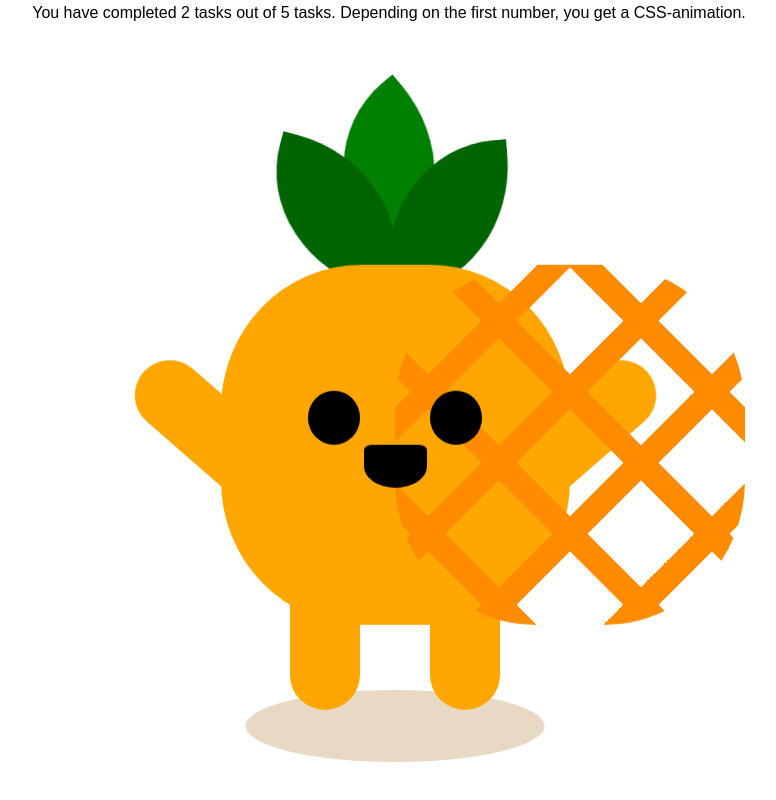
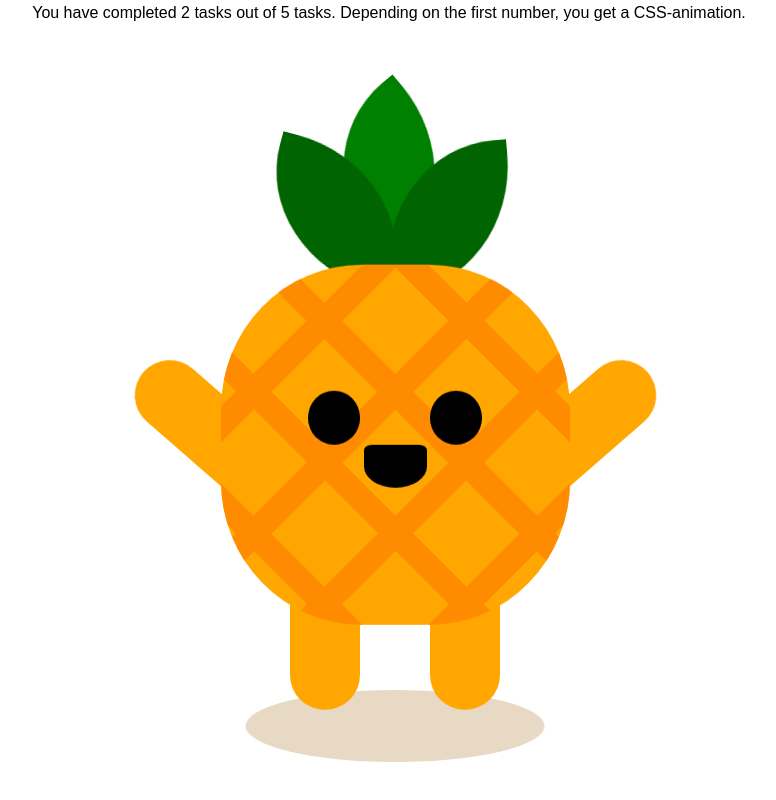
Before and after one commit to stuven1/habittracker, a React app in the folder code/: page / in a window 1280 px wide. Shown: the part 650-1450 px from the top of the page, without its empty margins (251-1027 px from the left). Built offline with nearby package versions, Linux system fonts and the light colour scheme.

Commit message:
Net centered over pineapple body

```diff
--- a/code/src/components/gratification.css
+++ b/code/src/components/gratification.css
@@ -37,13 +37,14 @@
   left: 24%;
   top: 27%;
   width: 54%; }
-.body::after { /* ANANASENS KLÄDER - MAN KAN TA BORT DENNA OM MAN INTE KAN RÄTTA TILL RUTNÄTET */
+.body::after {
   background: repeating-linear-gradient(-45deg, transparent, transparent 15%, darkorange 15%, darkorange 20%), repeating-linear-gradient(45deg, transparent, transparent 15%, darkorange 15%, darkorange 20%);
   border-radius: 40%;
   content: '';
   height: 100%;
   position: absolute;
-  width: 100%; }
+  width: 100%;
+  left:0% } /*left: 25% changed to Left: 0% - to get the net over pineable body  */
 
 .eye {
   animation: eye 1.04s infinite;
```
